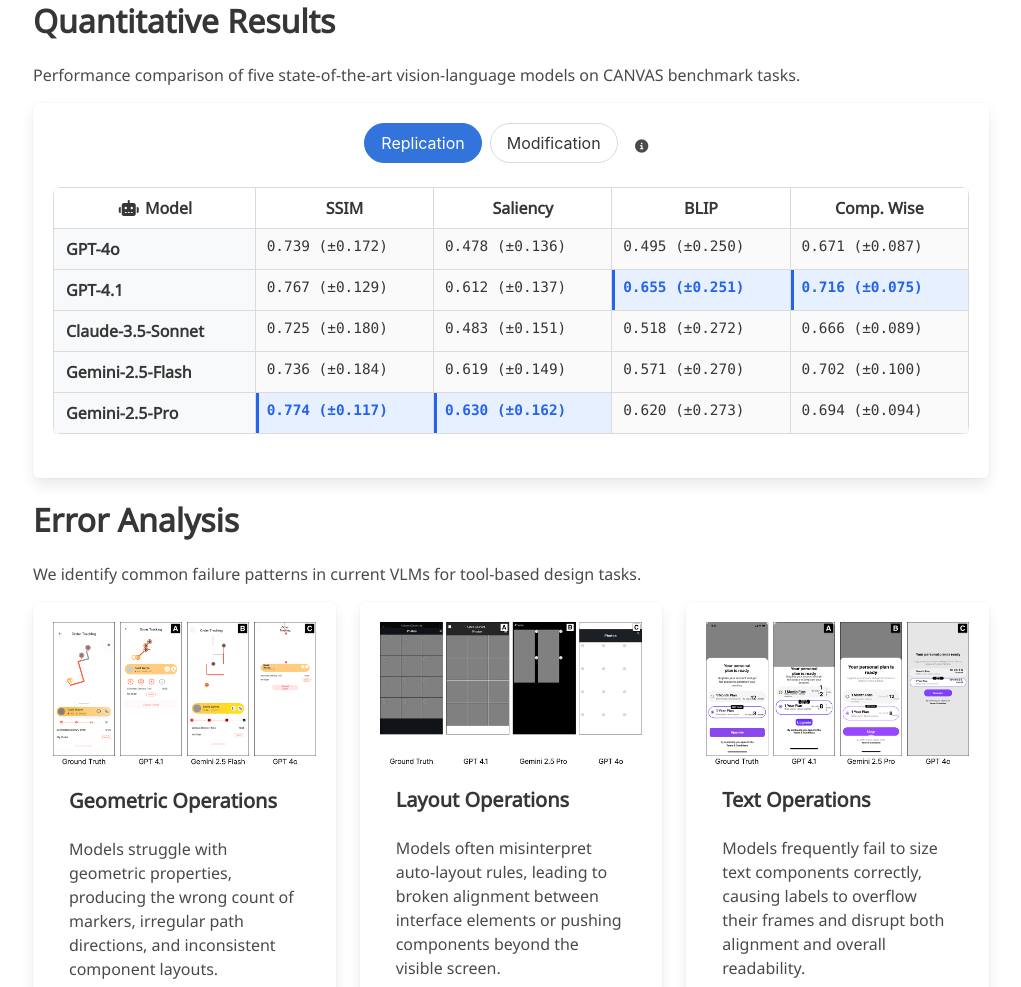
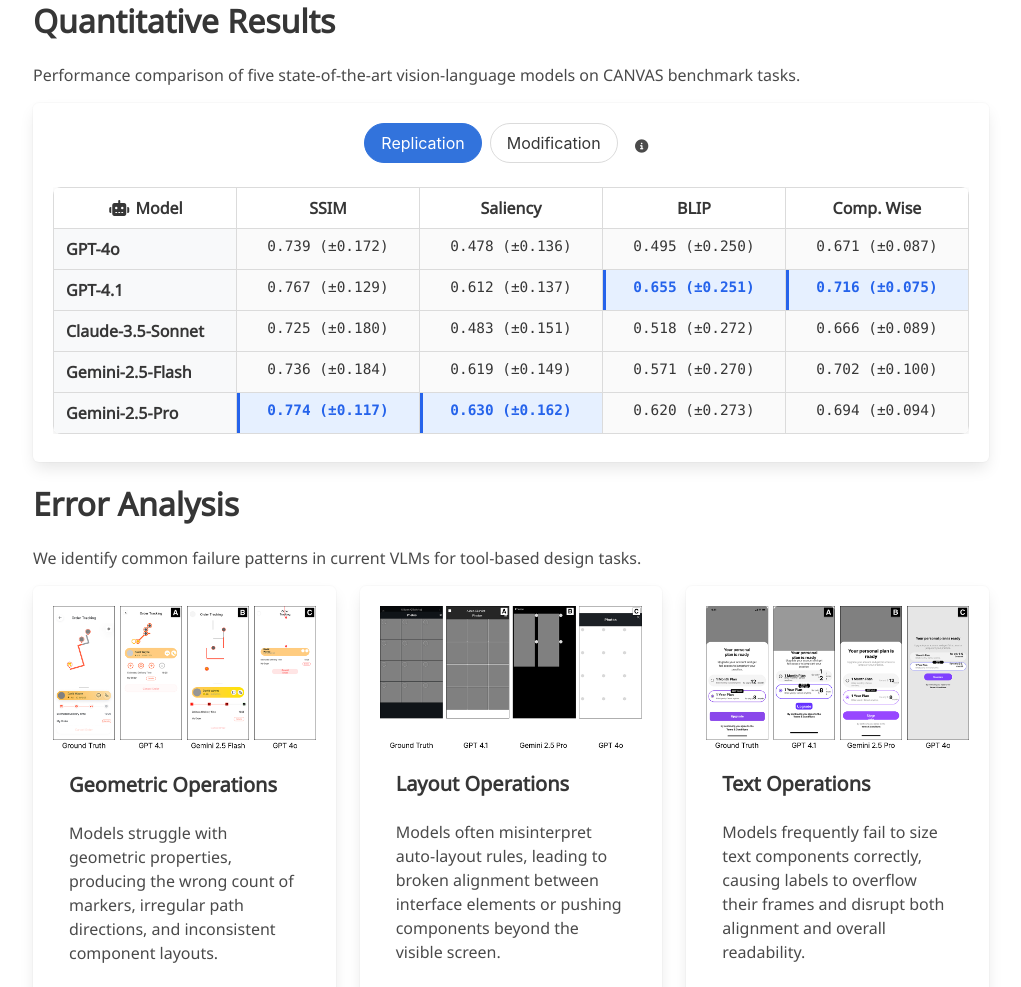
Before and after one commit to kixlab/canvas-website, a plain HTML site: page index.html in a window 1280 px wide. Shown: the part 4467-5454 px from the top of the page, without its empty margins (129-1150 px from the left). Drawn offline with nearby package versions, Linux system fonts and the light colour scheme; some icons are missing; a web font is replaced by a local one.

Commit message:
style: equalize table dims and remove card margins

```diff
--- a/static/css/index.css
+++ b/static/css/index.css
@@ -352,6 +352,52 @@ body {
   box-shadow: 0 2px 8px rgba(0, 0, 0, 0.1);
 }
 
+.table-container {
+  min-height: 300px;
+  display: flex;
+  flex-direction: column;
+}
+
+.table-container .table-wrapper {
+  flex: 1;
+  display: flex;
+  flex-direction: column;
+}
+
+.table-container .table-wrapper table {
+  flex: 1;
+  margin-bottom: 0;
+}
+
+/* Ensure both tables have identical spacing */
+#replication-table,
+#modification-table {
+  min-height: 200px;
+  margin-bottom: 0.5rem;
+}
+
+#replication-table .table-wrapper,
+#modification-table .table-wrapper {
+  height: 100%;
+}
+
+/* Make table columns equal width */
+.table-container table {
+  table-layout: fixed;
+}
+
+.table-container table th,
+.table-container table td {
+  width: 20%;
+  text-align: center;
+}
+
+.table-container table th:first-child,
+.table-container table td:first-child {
+  width: 20%;
+  text-align: left;
+}
+
 @media screen and (max-width: 768px) {
   .table-wrapper {
     overflow-x: auto;
```
